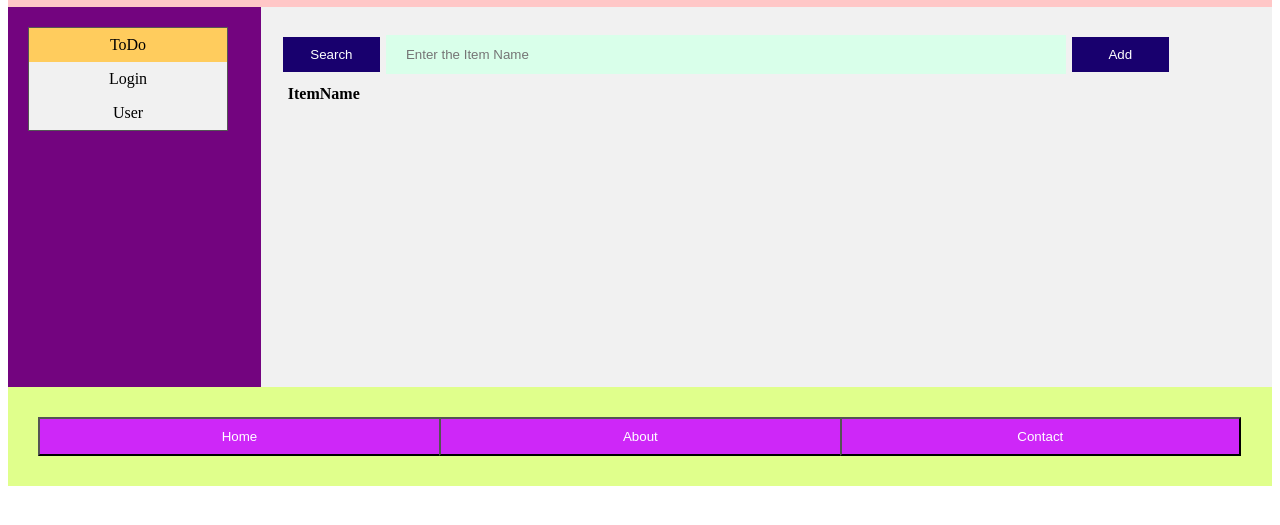
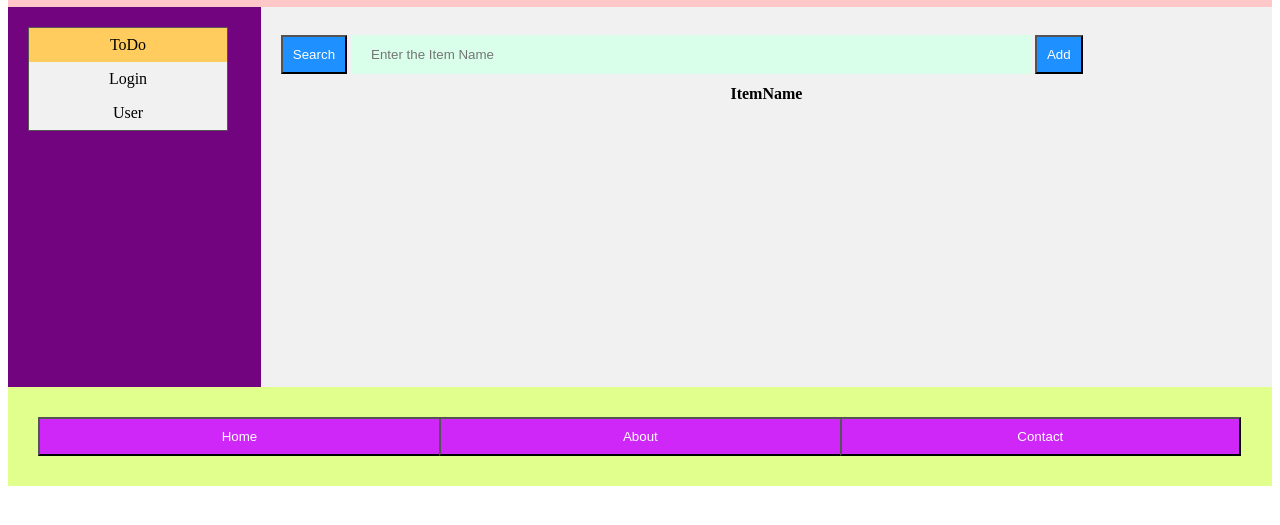
Before and after one commit to tavisca-rkaruppaiah/SimpleHtml, a plain HTML site: page index.html in a window 1280 px wide. Shown: the part 39-564 px from the top of the page. Drawn offline with Linux system fonts and the light colour scheme.

Commit message:
added some functionality

```diff
--- a/css/styles.css
+++ b/css/styles.css
@@ -33,6 +33,7 @@
     height: 380px;
     padding: 20px;
     background-color: #f1f1f1;
+    overflow-y:auto;
 }
 ul
 {
@@ -124,16 +125,22 @@ input[type=text] , input[type=email], input[type=password]
 }
 input[type=button]
 {
-    background-color: rgb(24, 0, 110);
-    border: none;
-    color: white;
-    width: 10%;
-    padding: 10px 22px;
-    text-decoration: none;
-    margin: 4px 2px;
+    background-color: DodgerBlue;
+    color: #fff;
     cursor: pointer;
+    padding: 10px;
 }
 #cont
 {
     width: 100%;
+    overflow-y:auto;
 }
+.button
+{
+    padding: 10px;
+    width: 200px;
+}
+#itemTable
+{
+    width: 100%;
+}
--- a/index.html
+++ b/index.html
@@ -23,7 +23,7 @@
         <div class="right">
            <div class="todo" id="todo">
                 <input type="button" value="Search" onclick="jsonPlace();" /> <input type="text" id="item" placeholder="Enter the Item Name" /> <input type="button" value="Add" onclick="addRow();"/>
-                <div id="element">
+                <div class="box" id="element">
                  <div id="cont"></div>
 
                 </div>
--- a/js/main.js
+++ b/js/main.js
@@ -66,6 +66,7 @@ function addRow()
             // SET INPUT ATTRIBUTE.
             buttonDel.setAttribute('type', 'button');
             buttonDel.setAttribute('value', 'Del');
+            buttonDel.setAttribute('class', 'delete');
 
             // ADD THE BUTTON's 'onclick' EVENT.
             buttonDel.setAttribute('onclick', 'removeRow(this)');
@@ -79,6 +80,7 @@ function addRow()
             // SET INPUT ATTRIBUTE.
             buttonEdit.setAttribute('type', 'button');
             buttonEdit.setAttribute('value', 'Edit');
+            buttonDel.setAttribute('class', 'delete');
 
             // ADD THE BUTTON's 'onclick' EVENT.
             buttonEdit.setAttribute('onclick', 'submit()');
```
